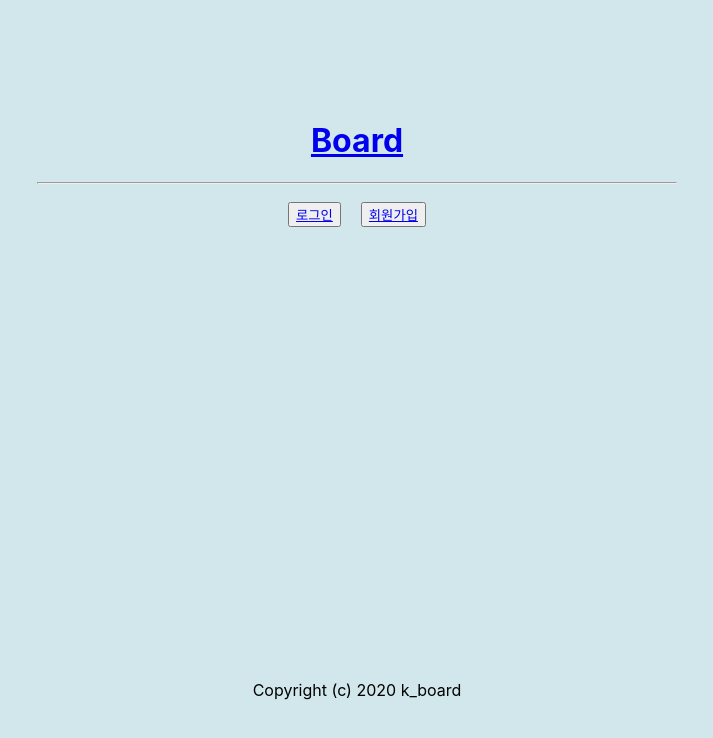
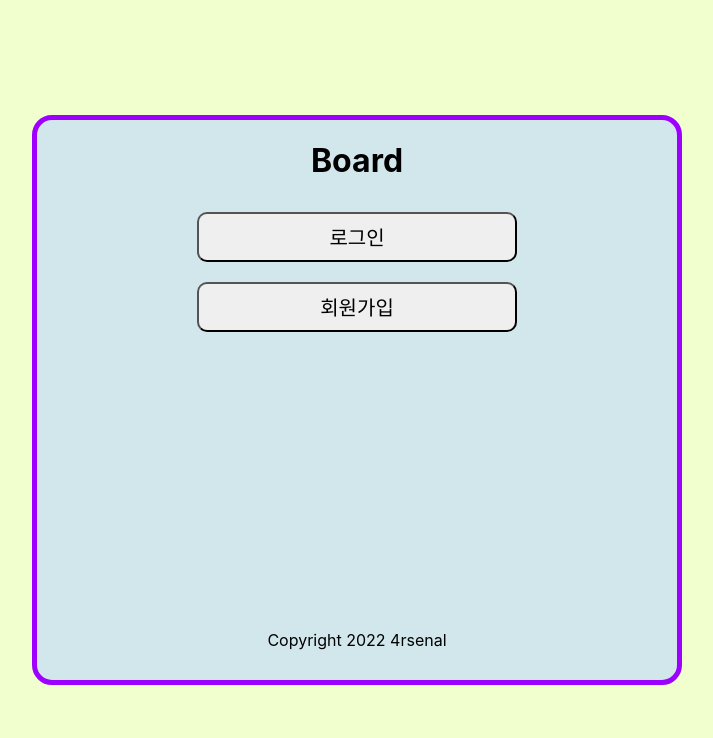
Before and after one commit to alemfla3181/B, a React (Create React App) app in the folder Client/: page / in a window 1280 px wide. Shown: the top 738 px of the page, without its empty margins (283-996 px from the left). Built offline with nearby package versions, Linux system fonts and the light colour scheme.

Commit message:
style update 1.1

```diff
--- /dev/null
+++ b/Client/src/App.css
@@ -0,0 +1,37 @@
+html, body{
+  background-color: rgb(241, 255, 207);
+}
+
+.LandingPage{
+  background-color: rgb(210, 231, 235);
+  position: absolute;
+  top: 50%;
+  left: 50%;
+  width: 50%;
+  height: 70%;
+  transform: translate(-50%, -50%);
+  border: 5px solid rgb(157, 0, 255);
+  border-radius: 20px;
+  margin: 0;
+  padding: 0px;
+  align-items: center;
+  text-align: center;
+}
+
+.button{
+  width: 100%;
+  height: 100px;
+}
+
+button{
+  width: 50%;
+  height: 50%;
+  margin: 10px;
+  border-radius: 10px;
+  font-size: 20px;
+}
+
+a{
+  color: black;
+  text-decoration: none;
+}
--- a/Client/src/App.js
+++ b/Client/src/App.js
@@ -1,3 +1,4 @@
+import './App.css';
 import {
   BrowserRouter as Router,
   Routes,
--- a/Client/src/Components/Footer.css
+++ b/Client/src/Components/Footer.css
@@ -2,7 +2,7 @@
   position: fixed;
   width: 100%;
   left: 0;
-  bottom: 0;
+  bottom: 30px;
   align-items: center;
   text-align: center;
   font-size: 1rem;
--- a/Client/src/Components/Footer.js
+++ b/Client/src/Components/Footer.js
@@ -4,7 +4,7 @@ import './Footer.css';
 function Footer() {
     return (
         <div className='footer'>
-            <footer>Copyright (c) 2020 k_board</footer>
+            <footer>Copyright 2022 4rsenal</footer>
         </div>
     )
 }
--- a/Client/src/Components/Header.js
+++ b/Client/src/Components/Header.js
@@ -7,7 +7,6 @@ function Header() {
             <header align='center'>
                 <h1><Link to="/">Board</Link></h1>
             </header>
-            <hr />
         </div>
     )
 }
--- a/Client/src/Components/Login.js
+++ b/Client/src/Components/Login.js
@@ -35,7 +35,7 @@ function Login(props) {
     }
 
     return (
-        <div>
+        <div className='LandingPage'>
             <Header />
             <div >
                 <form style={{ display: 'flex', flexDirection: 'column' }}
--- a/Client/src/Components/MainBoard.css
+++ /dev/null
@@ -1,22 +0,0 @@
-html, body{
-  background-color: rgb(210, 231, 235);
-}
-
-.LandingPage{
-  position: absolute;
-  top: 50%;
-  left: 50%;
-  width: 50%;
-  height: 600px;
-  transform: translate(-50%, -50%);
-  border: 10px rgb(146, 255, 173);
-  border-radius: 20px;
-  border-radius: solid;
-
-  align-items: center;
-  text-align: center;
-}
-
-button{
-  margin: 10px;
-}
--- a/Client/src/Components/MainBoard.js
+++ b/Client/src/Components/MainBoard.js
@@ -2,7 +2,6 @@ import React, {useEffect, useState} from 'react'
 import { Link } from 'react-router-dom';
 import Footer from './Footer';
 import Header from './Header';
-import './MainBoard.css';
 
 function MainBoard() {
     const [User, setUser] = useState(false);
@@ -18,7 +17,7 @@ function MainBoard() {
             {!User ?
                 <div>
                     <Header />
-                        <div>
+                        <div className='button'>
                             <button><Link to='/login'>로그인</Link></button>
                             <button><Link to='/register'>회원가입</Link></button>
                         </div>
--- a/Client/src/Components/Register.js
+++ b/Client/src/Components/Register.js
@@ -47,12 +47,9 @@ function Register() {
     }
 
     return (
-        <div>
+        <div className='LandingPage'>
             <Header />
-            <div style={{
-                display: 'flex', justifyContent: 'center', alignItems: 'center', width: '100%', height: '100vh'
-            }}>
-
+            <div>
                 <form style={{ display: 'flex', flexDirection: 'column' }}
                     onSubmit={onSubmitHandler}>
                     <label>Email</label>
```
